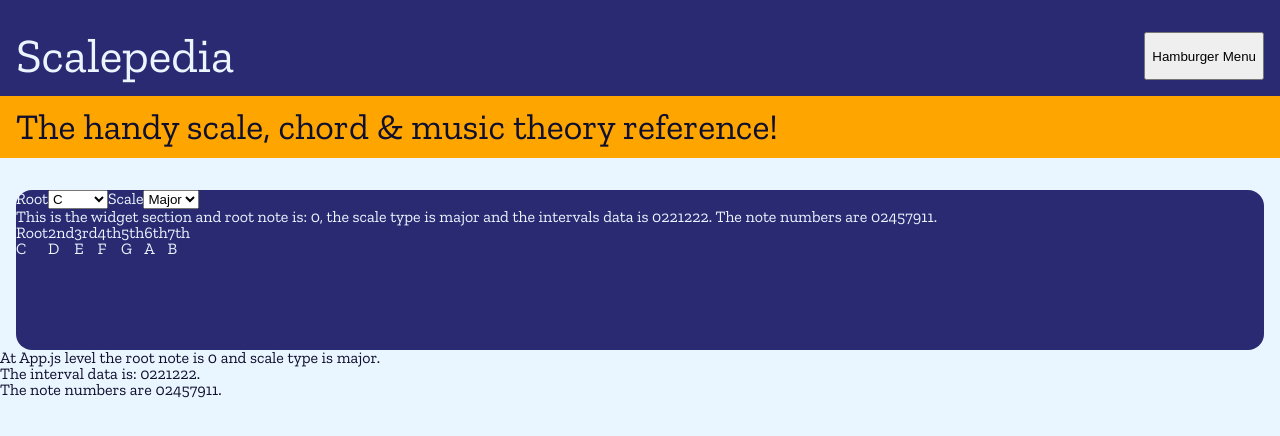
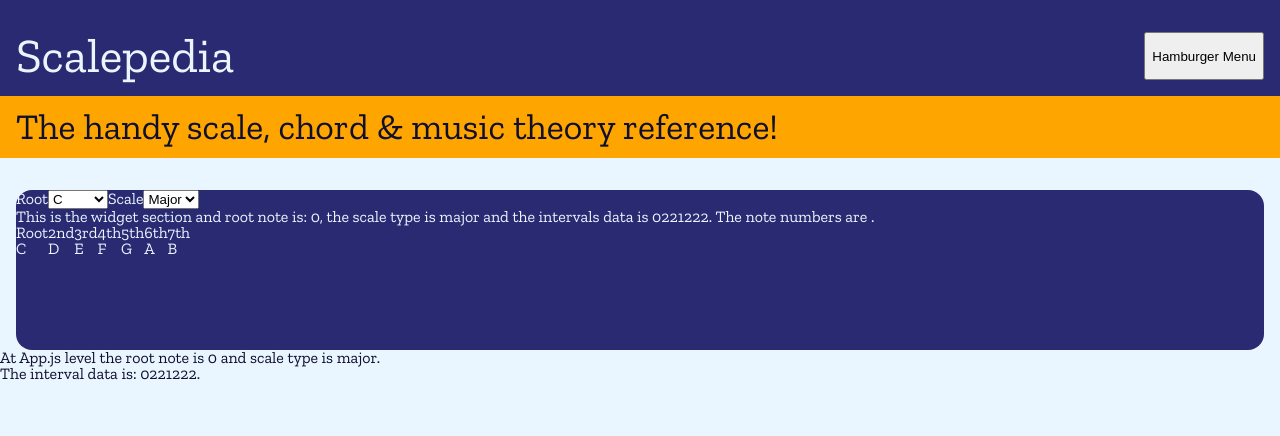
Before and after one commit to thomaswalsh92/scalepedia, a React (Create React App) app: page / in a window 1280 px wide. Shown: the top 436 px of the page. Built offline with nearby package versions, Linux system fonts and the light colour scheme.

Commit message:
fixed computed notes state bug by computing the scale notes within the component itself

```diff
--- a/src/App.js
+++ b/src/App.js
@@ -6,20 +6,17 @@ import { NavBar } from './NavBar/NavBar.js'
 import { Hero } from './Hero/Hero.js'
 import { Widget } from './Widget/Widget';
 import { intervalLookup } from './utilities/intervalLookup.js'
-import { noteNumberLookup } from './utilities/noteNumberLookup.js'
 
 //Initial variables required to ensure app loads with required data. Dirty but works.
 const initRootNote = 0
 const initScaleType = 'major'
 const initScaleIntervals = intervalLookup(initScaleType)
-const initNoteNumbers = noteNumberLookup(initRootNote, initScaleIntervals)
 
 function App() {
 
   const [rootNote, setRootNote ] = React.useState(initRootNote)
   const [scaleType, setScaleType ] = React.useState(initScaleType)
   const [scaleIntervals, setScaleIntervals ] = React.useState(initScaleIntervals)
-  const [noteNumbers, setNoteNumbers ] = React.useState(initNoteNumbers)
 
   function changeRootNote(newRootNote) {
     setRootNote(newRootNote);
@@ -33,9 +30,6 @@ function App() {
     setScaleIntervals(intervalLookup(newRootNote));
   }
 
-  function changeNoteNumbers (newRootNote, newScaleIntervals) {
-    setNoteNumbers(noteNumberLookup(newRootNote, newScaleIntervals))
-  }
 
   return (
     <div className='app'>
@@ -49,12 +43,9 @@ function App() {
       changeScaleType={changeScaleType}
       scaleIntervals={scaleIntervals}
       changeScaleIntervals={changeScaleIntervals}
-      noteNumbers={noteNumbers}
-      changeNoteNumbers={changeNoteNumbers}
       />
       <p>At App.js level the root note is {rootNote} and scale type is {scaleType}.</p>
       <p>The interval data is: {scaleIntervals}.</p>
-      <p>The note numbers are {noteNumbers}.</p>
       </div>
     </div>
   );
--- a/src/Widget/ControlBar.js
+++ b/src/Widget/ControlBar.js
@@ -2,13 +2,11 @@ export const ControlBar = (props) => {
 
     function changeRootNote(event) {
         props.changeRootNote(event.target.value)
-        props.changeNoteNumbers(event.target.value, props.scaleIntervals)
     }
 
     function changeScaleType(event) {
         props.changeScaleType(event.target.value)
         props.changeScaleIntervals(event.target.value)
-        props.changeNoteNumbers(props.rootNote, props.scaleIntervals)
     }
 
     return (
--- a/src/Widget/NoteSection.js
+++ b/src/Widget/NoteSection.js
@@ -1,6 +1,10 @@
+import { noteNumberLookup } from '../utilities/noteNumberLookup.js';
 import { noteNumberToLetter} from '../utilities/noteNumberToLetter.js'
 
 export const NoteSection = (props) => {
+
+    const noteNumbers = noteNumberLookup(props.rootNote, props.scaleIntervals)
+
     return (
         <div className='noteSection'>
             <table>
@@ -31,14 +35,14 @@ export const NoteSection = (props) => {
                 </thead>
                 <tbody>
                     <tr>
-                        <td>{noteNumberToLetter(props.noteNumbers[0])}</td>
-                        <td>{noteNumberToLetter(props.noteNumbers[1])}</td>
-                        <td>{noteNumberToLetter(props.noteNumbers[2])}</td>
-                        <td>{noteNumberToLetter(props.noteNumbers[3])}</td>
-                        <td>{noteNumberToLetter(props.noteNumbers[4])}</td>
-                        <td>{noteNumberToLetter(props.noteNumbers[5])}</td>
-                        <td>{noteNumberToLetter(props.noteNumbers[6])}</td>
-                        <td>{noteNumberToLetter(props.noteNumbers[7])}</td>
+                        <td>{noteNumberToLetter(noteNumbers[0])}</td>
+                        <td>{noteNumberToLetter(noteNumbers[1])}</td>
+                        <td>{noteNumberToLetter(noteNumbers[2])}</td>
+                        <td>{noteNumberToLetter(noteNumbers[3])}</td>
+                        <td>{noteNumberToLetter(noteNumbers[4])}</td>
+                        <td>{noteNumberToLetter(noteNumbers[5])}</td>
+                        <td>{noteNumberToLetter(noteNumbers[6])}</td>
+                        <td>{noteNumberToLetter(noteNumbers[7])}</td>
                     </tr>
                 </tbody>
             </table>
--- a/src/Widget/Widget.js
+++ b/src/Widget/Widget.js
@@ -10,13 +10,11 @@ export const Widget = (props) => {
             scaleType={props.scaleType}
             changeScaleType={props.changeScaleType}
             scaleIntervals={props.scaleIntervals}
-            changeScaleIntervals={props.changeScaleIntervals}
-            noteNumbers={props.noteNumbers}
-            changeNoteNumbers={props.changeNoteNumbers} />
+            changeScaleIntervals={props.changeScaleIntervals} />
             <p>This is the widget section and root note is: {props.rootNote}, the scale type is {props.scaleType} and the intervals data is {props.scaleIntervals}. The note numbers are {props.noteNumbers}.</p>
             <NoteSection
             rootNote={props.rootNote}
-            noteNumbers={props.noteNumbers} />
+            scaleIntervals={props.scaleIntervals} />
         </div>
     );
 };
```
